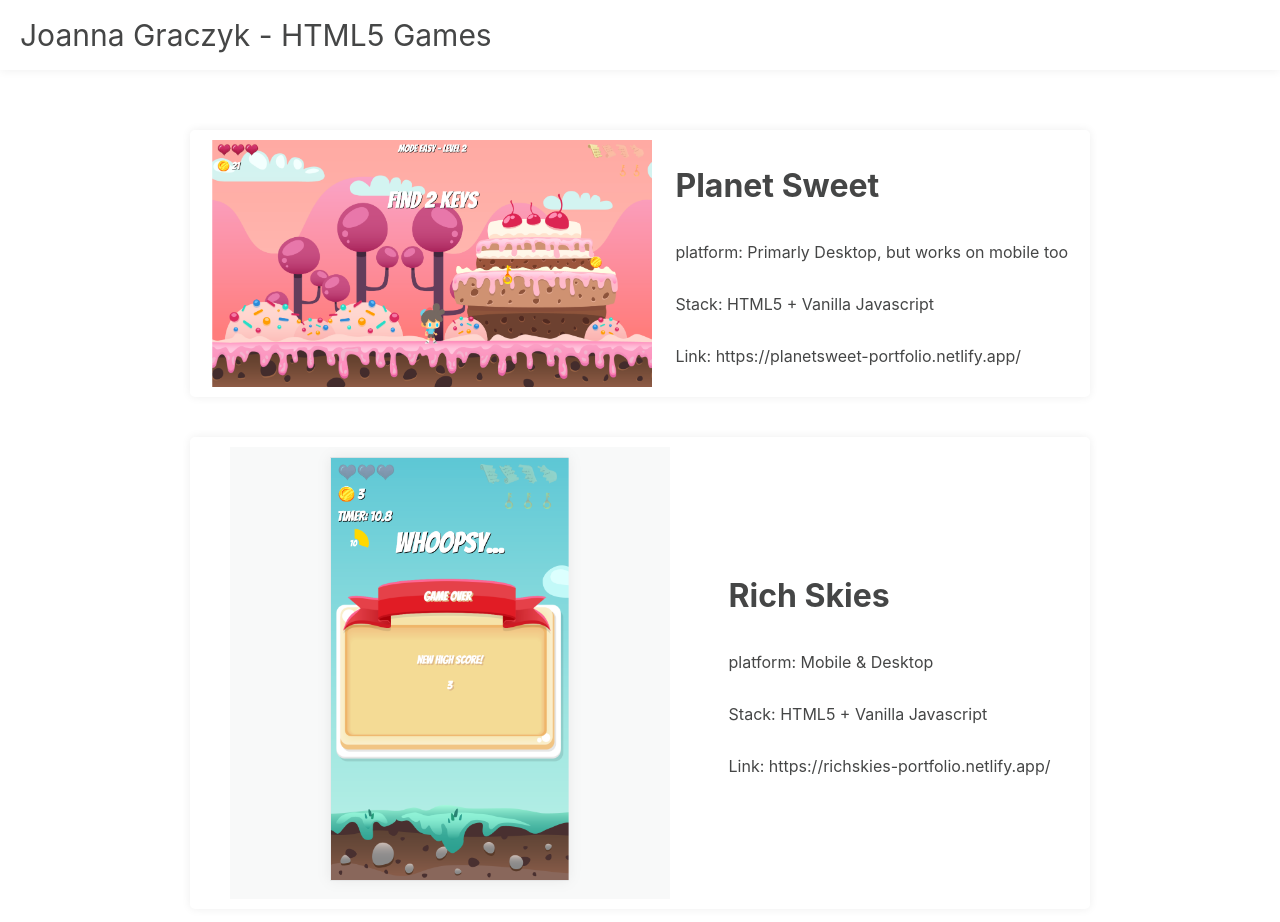
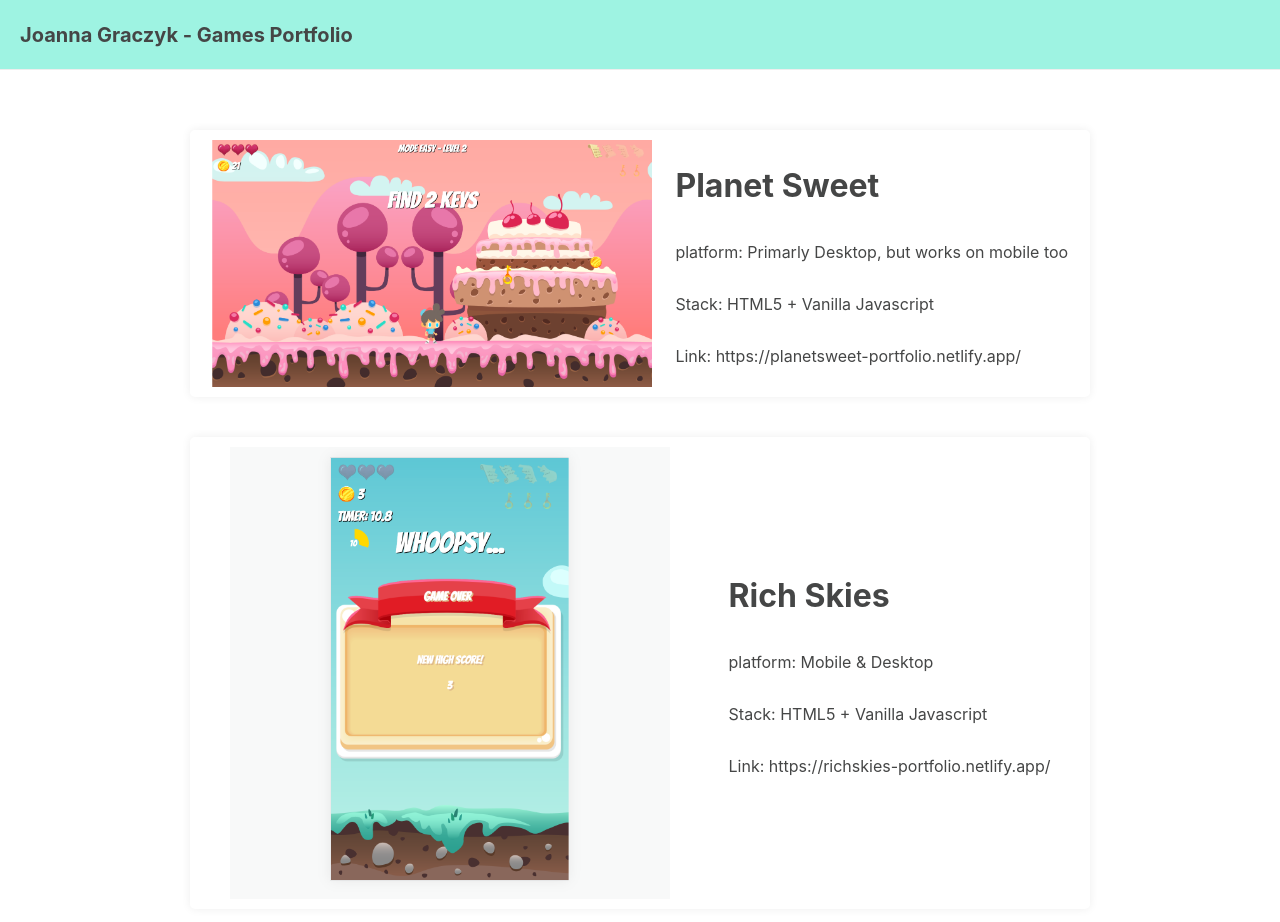
Before and after one commit to jogracz/games-portfolio, a React (Create React App) app: page / in a window 1280 px wide. Shown: the top 922 px of the page. Built offline with nearby package versions, Linux system fonts and the light colour scheme.

Commit message:
Header - add bg color and bold text

```diff
--- a/src/components/Header.tsx
+++ b/src/components/Header.tsx
@@ -4,7 +4,8 @@ import styled from "styled-components";
 import {
   primaryForeground,
   secondaryForeground,
-  primaryBackground,
+  purple,
+  lightDoctorGreen,
 } from "../constants/colors";
 import { MENU_HEIGHT } from "../constants";
 
@@ -19,10 +20,14 @@ const HeaderWrapper = styled.div`
   padding: 20px 20px 20px 20px;
   /* text */
   color: ${primaryForeground};
-  font-size: 30px;
+  /* color: ${purple}; */
+  font-size: 20px;
+  font-weight: bold;
   /* other */
-  box-shadow: 0 0 10px #eee;
-  background-color: ${primaryBackground};
+  /* box-shadow: 0 0 10px lightgray; */
+  border-bottom: 1px solid #eee;
+  background-color: ${lightDoctorGreen};
+  /* opacity: 0.5; */
   /* links */
   a {
     color: ${primaryForeground};
@@ -36,7 +41,7 @@ const HeaderWrapper = styled.div`
 `;
 
 const Header = () => {
-  return <HeaderWrapper>Joanna Graczyk - HTML5 Games</HeaderWrapper>;
+  return <HeaderWrapper>Joanna Graczyk - Games Portfolio</HeaderWrapper>;
 };
 
 export default Header;
```
